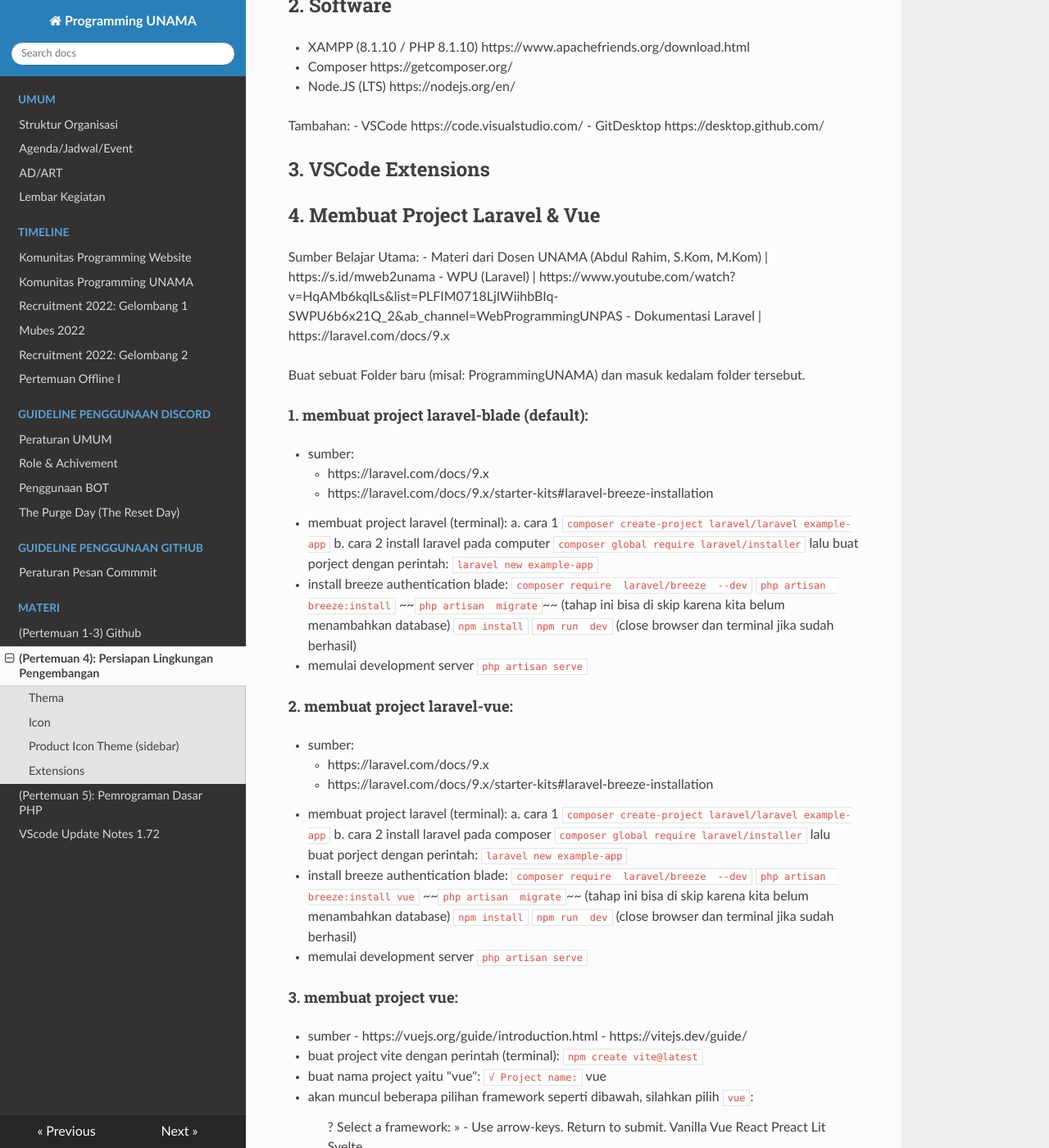
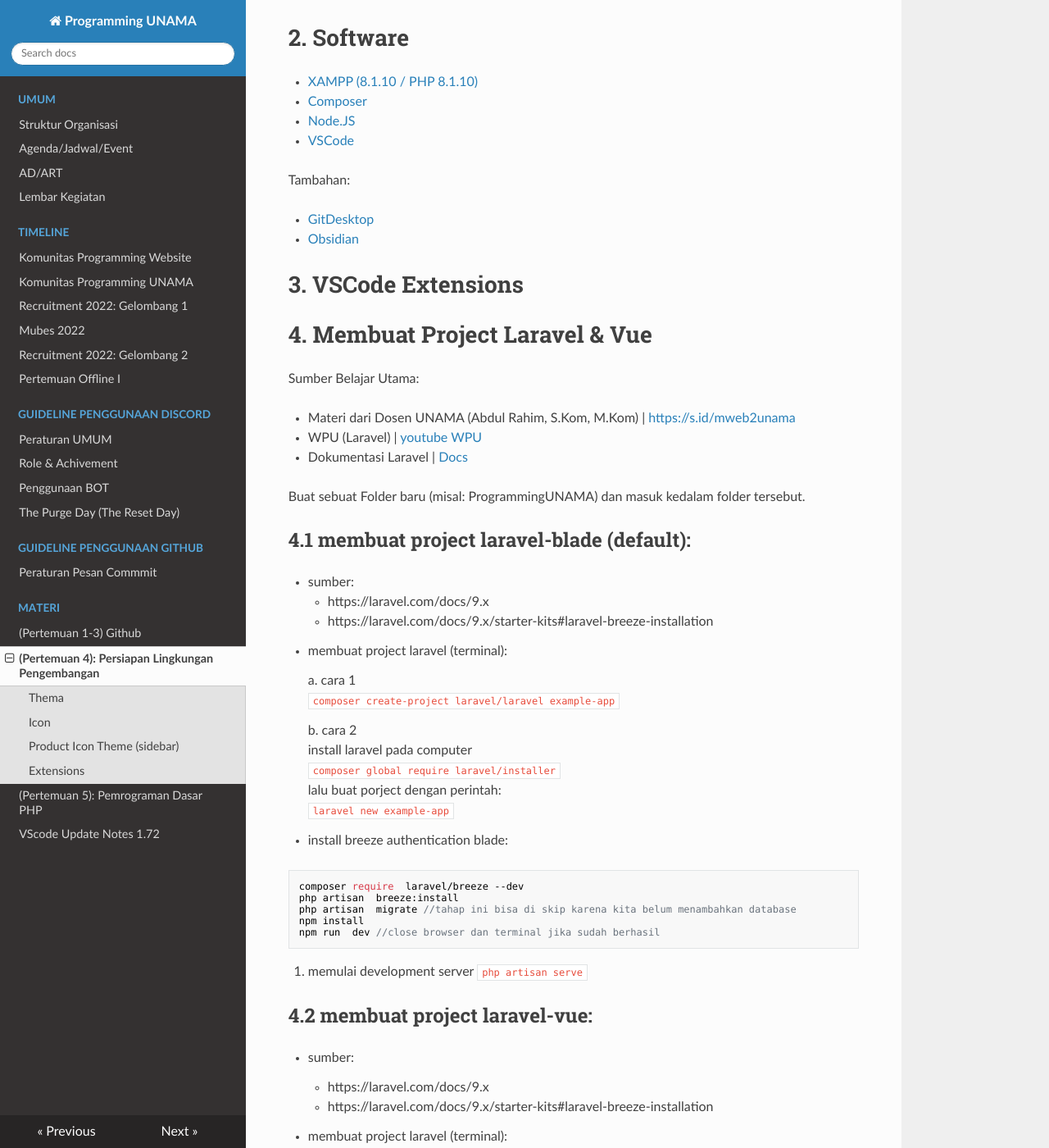
Before and after one commit to ProgrammingUNAMA/docs, an MkDocs documentation site: the page built from docs/materi/pertemuan_4.md, in a window 1280 px wide and 1400 px high, scrolled down 669 px. Shown: the whole window at 82% size. Built offline with MkDocs 1.6.1, drawn with Linux system fonts in a browser that asks for light colours; nearby versions of some CDN libraries; some of the changed text lies outside the part shown.

Commit message:
fixing pertemuan_4

````diff
--- a/docs/materi/pertemuan_4.md
+++ b/docs/materi/pertemuan_4.md
@@ -1,110 +1,136 @@
-## 1. Kustomisasi VScode
+# 1. Kustomisasi VScode
 
-#### Thema
+## Thema
 
 > file> Preferences> Color Theme
 > ctrl + k + t
 
-#### Icon
+## Icon
 > file> Preferences> File Icon Theme
 
 'Material Icon Theme'
 
-#### Product Icon Theme (sidebar)
+## Product Icon Theme (sidebar)
 > file> Preferences> Product Icon Theme
 
-#### Extensions
+## Extensions
 1. Discord Presence by [Crawl](https://marketplace.visualstudio.com/items?itemName=icrawl.discord-vscode)
 	- [Customize Discord Presence](https://www.youtube.com/watch?v=k3IJwfirovE)
 
 3. Todo Tree by  [Gruntfuggly](https://marketplace.visualstudio.com/items?itemName=Gruntfuggly.todo-tree)
 
-## 2. Software
-- XAMPP (8.1.10 / PHP 8.1.10) https://www.apachefriends.org/download.html
-- Composer https://getcomposer.org/
-- Node.JS (LTS) https://nodejs.org/en/
+# 2. Software
+- [XAMPP (8.1.10 / PHP 8.1.10)](https://www.apachefriends.org/download.html)
+- [Composer](https://getcomposer.org/)
+- [Node.JS](https://nodejs.org/en/)
+- [VSCode](https://code.visualstudio.com/)
 
 Tambahan:
-- VSCode https://code.visualstudio.com/
-- GitDesktop https://desktop.github.com/
 
-## 3. VSCode Extensions
-## 4. Membuat Project Laravel & Vue
+- [GitDesktop](https://desktop.github.com/)
+- [Obsidian](https://obsidian.md/)
+
+# 3. VSCode Extensions
+# 4. Membuat Project Laravel & Vue
 Sumber Belajar Utama:
-- Materi dari  Dosen UNAMA (Abdul Rahim, S.Kom, M.Kom) | https://s.id/mweb2unama
-- WPU (Laravel) | https://www.youtube.com/watch?v=HqAMb6kqlLs&list=PLFIM0718LjIWiihbBIq-SWPU6b6x21Q_2&ab_channel=WebProgrammingUNPAS
-- Dokumentasi Laravel | https://laravel.com/docs/9.x
+
+- Materi dari  Dosen UNAMA (Abdul Rahim, S.Kom, M.Kom) | [https://s.id/mweb2unama](https://s.id/mweb2unama)
+- WPU (Laravel) | [youtube WPU](https://www.youtube.com/watch?v=HqAMb6kqlLs&list=PLFIM0718LjIWiihbBIq-SWPU6b6x21Q_2&ab_channel=WebProgrammingUNPAS)
+- Dokumentasi Laravel | [Docs](https://laravel.com/docs/9.x)
 
 Buat sebuat Folder baru (misal: ProgrammingUNAMA) dan masuk kedalam folder tersebut.
-#### 1. membuat project laravel-blade (default):
+## 4.1 membuat project laravel-blade (default):
 - sumber:
 	- https://laravel.com/docs/9.x
 	- https://laravel.com/docs/9.x/starter-kits#laravel-breeze-installation
 1. membuat project laravel (terminal):
-	a. cara 1
- ``composer create-project laravel/laravel example-app``
- b. cara 2
- install laravel pada computer
- ``composer global require laravel/installer``
- lalu buat porject dengan perintah:
- ``laravel new example-app``
 
- 2. install breeze authentication blade:
- ``composer require  laravel/breeze  --dev``
- ``php artisan  breeze:install``
- ~~``php artisan  migrate``~~ (tahap ini bisa di skip karena kita belum menambahkan database)
- ``npm install``
- ``npm run  dev`` (close browser dan terminal jika sudah berhasil)
+	a. cara 1 <br>
+	```composer create-project laravel/laravel example-app```
 
- 3. memulai development server
- ``php artisan serve``
-#### 2. membuat project laravel-vue:
+	b. cara 2 <br>
+	install laravel pada computer <br>
+	```composer global require laravel/installer``` <br>
+	lalu buat porject dengan perintah: <br>
+	```laravel new example-app```
+
+1. install breeze authentication blade:
+```php
+composer require  laravel/breeze --dev
+php artisan  breeze:install
+php artisan  migrate //tahap ini bisa di skip karena kita belum menambahkan database
+npm install
+npm run  dev //close browser dan terminal jika sudah berhasil
+```
+
+1. memulai development server
+```php artisan serve```
+## 4.2 membuat project laravel-vue:
 - sumber:
 	- https://laravel.com/docs/9.x
 	- https://laravel.com/docs/9.x/starter-kits#laravel-breeze-installation
+
 1. membuat project laravel (terminal):
-	a. cara 1
- ``composer create-project laravel/laravel example-app``
- b. cara 2
- install laravel pada composer
- ``composer global require laravel/installer``
- lalu buat porject dengan perintah:
- ``laravel new example-app``
 
- 2. install breeze authentication blade:
- ``composer require  laravel/breeze  --dev``
- ``php artisan  breeze:install vue``
- ~~``php artisan  migrate``~~ (tahap ini bisa di skip karena kita belum menambahkan database)
- ``npm install``
- ``npm run  dev`` (close browser dan terminal jika sudah berhasil)
+	a. cara 1 <br>
+	```composer create-project laravel/laravel example-app```
 
- 3. memulai development server
-  ``php artisan serve``
-#### 3. membuat project vue:
+	b. cara 2 <br>
+	install laravel pada composer <br>
+	```composer global require laravel/installer``` <br>
+	lalu buat porject dengan perintah: <br>
+	```laravel new example-app```
+
+2. install breeze authentication blade:
+
+```php
+composer require  laravel/breeze --dev
+php artisan  breeze:install vue
+php artisan  migrate //tahap ini bisa di skip karena kita belum menambahkan database
+npm install
+npm run  //close browser dan terminal jika sudah berhasil
+```
+
+ 1. memulai development server
+  ```php artisan serve```
+## 4.2 membuat project vue:
+
 - sumber
-		- https://vuejs.org/guide/introduction.html
-		- https://vitejs.dev/guide/
+    - [https://vuejs.org/guide/introduction.html](https://vuejs.org/guide/introduction.html)
+    - [https://vitejs.dev/guide/](https://vitejs.dev/guide/)
 
 1. buat project vite dengan perintah (terminal):
-``npm create vite@latest``
+
+```shell
+npm create vite@latest
+```
+
 2. buat nama project yaitu "vue":
-``√ Project name:`` vue
+
+```shell
+√ Project name: vue
+```
 3. akan muncul beberapa pilihan framework seperti dibawah, silahkan pilih ``vue``:
->? Select a framework: » - Use arrow-keys. Return to submit.
-   Vanilla
+
+```shell
+? Select a framework: » - Use arrow-keys. Return to submit.
+    Vanilla
     Vue
     React
     Preact
     Lit
     Svelte
-4. selanjutkan akan ada pilihan variant, silahkan pilih ``Customize with create-vue``:
+```
+1. selanjutkan akan ada pilihan variant, silahkan pilih ``Customize with create-vue``:
 >? Select a variant: » - Use arrow-keys. Return to submit.
    JavaScript
     TypeScript
     Customize with create-vue
     Nuxt
 5. akan ada pilihan fitur untuk ditambahkan (silahkan pilih ``No`` untuk semuanya, kecuali ``Add Vue Router for Single Page Application development`` dipilih ``Yes``):
-> Vue.js - The Progressive JavaScript Framework
+
+```shell
+Vue.js - The Progressive JavaScript Framework
 √ Add TypeScript? ... No / Yes
 √ Add JSX Support? ... No / Yes
 √ Add Vue Router for Single Page Application development? ... No / Yes
@@ -112,39 +138,44 @@ Buat sebuat Folder baru (misal: ProgrammingUNAMA) dan masuk kedalam folder terse
 √ Add Vitest for Unit Testing? ... No / Yes
 √ Add Cypress for both Unit and End-to-End testing? ... No / Yes
 √ Add ESLint for code quality? ... No / Yes
+```
 6. jalankan perintah berikut:
->  cd vue
-  npm install
-  npm run dev
 
-## 5. Push Project ke Repository Github (Pribadi)
+```shell
+cd vue
+npm install
+npm run dev
+```
+
+# 5. Push Project ke Repository Github (Pribadi)
 
 Push 3 project yang telah dibuat ke repository github pribadi masing-masing dengan nama repository:
+
 1. laravel-blade
-	didalam terminal masukan perintah:
-		- ``git init``
-		- ``git add .``
-		- ``git commit -m "init"``
-		- buat repositori di github dengan nama project **laravel-blade** (public)
-		- ``git remote add origin (alamat repository)``
-		- ``git branch -M main``
-		- ``git push -u origin main``
+	didalam terminal masukan perintah:<br>
+		- ``git init`` <br>
+		- ``git add .`` <br>
+		- ``git commit -m "init"`` <br>
+		- buat repositori di github dengan nama project **laravel-blade** (public) <br>
+		- ``git remote add origin (alamat repository)`` <br>
+		- ``git branch -M main`` <br>
+		- ``git push -u origin main`` <br>
 
 2. laravel-vue
-		didalam terminal masukan perintah:
-		- ``git init``
-		- ``git add .``
-		- ``git commit -m "init"``
-		- buat repositori di github dengan nama project **laravel-vue** (public)
-		- ``git remote add origin (alamat repository)``
-		- ``git branch -M main``
-		- ``git push -u origin main``
+		didalam terminal masukan perintah:<br>
+		- ``git init`` <br>
+		- ``git add .`` <br>
+		- ``git commit -m "init"`` <br>
+		- buat repositori di github dengan nama project **laravel-vue** (public) <br>
+		- ``git remote add origin (alamat repository)`` <br>
+		- ``git branch -M main`` <br>
+		- ``git push -u origin main`` <br>
 3. vue
-		didalam terminal masukan perintah:
-		- ``git init``
-		- ``git add .``
-		- ``git commit -m "init"``
-		- buat repositori di github dengan nama project **vue** (public)
-		- ``git remote add origin (alamat repository)``
-		- ``git branch -M main``
-		- ``git push -u origin main``
+		didalam terminal masukan perintah:<br>
+		- ``git init`` <br>
+		- ``git add .`` <br>
+		- ``git commit -m "init"`` <br>
+		- buat repositori di github dengan nama project **vue** (public) <br>
+		- ``git remote add origin (alamat repository)`` <br>
+		- ``git branch -M main`` <br>
+		- ``git push -u origin main`` <br>
````
